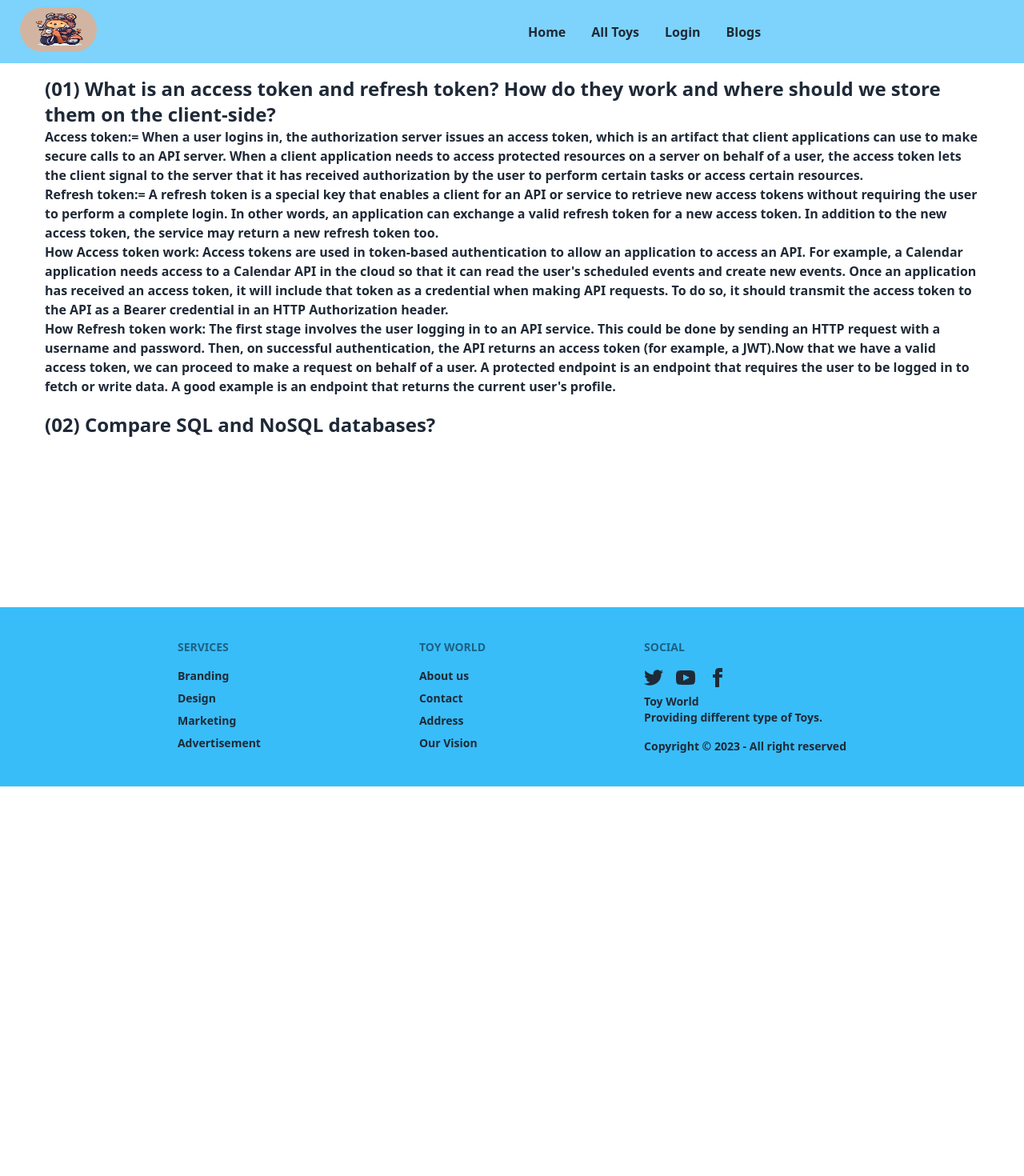
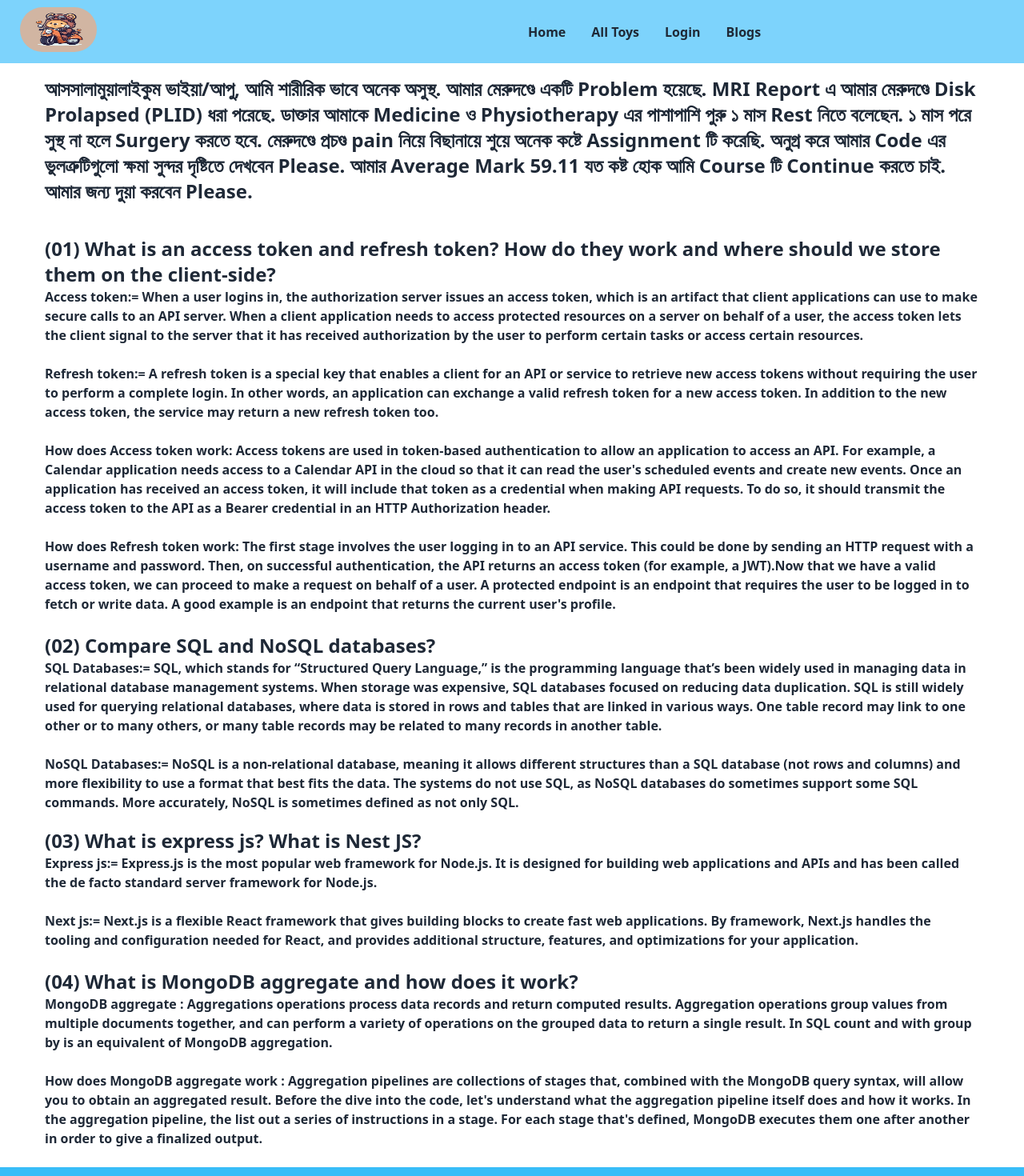
Before and after one commit to JobaerAbdi/toy-world-client-side, a React (Vite) app: page /blogs in a window 1280 px wide. Shown: the top 1470 px of the page at 80% size. Before the commit the page ends 983 px from the top, so only its background shows below. Built offline with nearby package versions, Linux system fonts and the light colour scheme; no server answers.

Commit message:
Blog page done

```diff
--- a/src/components/Blogs/Blogs.jsx
+++ b/src/components/Blogs/Blogs.jsx
@@ -1,11 +1,21 @@
 const Blogs = () => {
   return (
     <div className="px-14">
+      <p className="font-bold text-2xl mb-10">
+        আসসালামুয়ালাইকুম ভাইয়া/আপু, আমি শারীরিক ভাবে অনেক অসুস্থ. আমার মেরুদণ্ডে
+        একটি Problem হয়েছে. MRI Report এ আমার মেরুদণ্ডে Disk Prolapsed (PLID)
+        ধরা পরেছে. ডাক্তার আমাকে Medicine ও Physiotherapy এর পাশাপাশি পুরু ১ মাস
+        Rest নিতে বলেছেন. ১ মাস পরে সুস্থ না হলে Surgery করতে হবে. মেরুদণ্ডে
+        প্রচণ্ড pain নিয়ে বিছানায়ে শুয়ে অনেক কষ্টে Assignment টি করেছি. অনুগ্র
+        করে আমার Code এর ভুলত্রুটিগুলো ক্ষমা সুন্দর দৃষ্টিতে দেখবেন Please. আমার
+        Average Mark 59.11 যত কষ্ট হোক আমি Course টি Continue করতে চাই. আমার
+        জন্য দুয়া করবেন Please.{" "}
+      </p>
       <h1 className="text-2xl font-bold">
         (01) What is an access token and refresh token? How do they work and
         where should we store them on the client-side?
       </h1>
-      <p className="font-semibold">
+      <p className="font-semibold mb-6">
         Access token:= When a user logins in, the authorization server issues an
         access token, which is an artifact that client applications can use to
         make secure calls to an API server. When a client application needs to
@@ -14,15 +24,15 @@ const Blogs = () => {
         authorization by the user to perform certain tasks or access certain
         resources.
       </p>
-      <p className="font-semibold">
+      <p className="font-semibold mb-6">
         Refresh token:= A refresh token is a special key that enables a client
         for an API or service to retrieve new access tokens without requiring
         the user to perform a complete login. In other words, an application can
         exchange a valid refresh token for a new access token. In addition to
         the new access token, the service may return a new refresh token too.
       </p>
-      <p className="font-semibold">
-        How Access token work: Access tokens are used in token-based
+      <p className="font-semibold mb-6">
+        How does Access token work: Access tokens are used in token-based
         authentication to allow an application to access an API. For example, a
         Calendar application needs access to a Calendar API in the cloud so that
         it can read the user's scheduled events and create new events. Once an
@@ -31,10 +41,10 @@ const Blogs = () => {
         access token to the API as a Bearer credential in an HTTP Authorization
         header.
       </p>
-      <p className="font-semibold">
-        How Refresh token work: The first stage involves the user logging in to
-        an API service. This could be done by sending an HTTP request with a
-        username and password. Then, on successful authentication, the API
+      <p className="font-semibold mb-6">
+        How does Refresh token work: The first stage involves the user logging
+        in to an API service. This could be done by sending an HTTP request with
+        a username and password. Then, on successful authentication, the API
         returns an access token (for example, a JWT).Now that we have a valid
         access token, we can proceed to make a request on behalf of a user. A
         protected endpoint is an endpoint that requires the user to be logged in
@@ -44,6 +54,56 @@ const Blogs = () => {
       <h1 className="text-2xl font-bold mt-5">
         (02) Compare SQL and NoSQL databases?
       </h1>
+      <p className="font-semibold mb-6">
+        SQL Databases:= SQL, which stands for “Structured Query Language,” is
+        the programming language that’s been widely used in managing data in
+        relational database management systems. When storage was expensive, SQL
+        databases focused on reducing data duplication. SQL is still widely used
+        for querying relational databases, where data is stored in rows and
+        tables that are linked in various ways. One table record may link to one
+        other or to many others, or many table records may be related to many
+        records in another table.
+      </p>
+      <p className="font-semibold">
+        NoSQL Databases:= NoSQL is a non-relational database, meaning it allows
+        different structures than a SQL database (not rows and columns) and more
+        flexibility to use a format that best fits the data. The systems do not
+        use SQL, as NoSQL databases do sometimes support some SQL commands. More
+        accurately, NoSQL is sometimes defined as not only SQL.
+      </p>
+      <h1 className="text-2xl font-bold mt-5">
+        (03) What is express js? What is Nest JS?
+      </h1>
+      <p className="font-semibold mb-6">
+        Express js:= Express.js is the most popular web framework for Node.js.
+        It is designed for building web applications and APIs and has been
+        called the de facto standard server framework for Node.js.
+      </p>
+      <p className="font-semibold mb-6">
+        Next js:= Next.js is a flexible React framework that gives building
+        blocks to create fast web applications. By framework, Next.js handles
+        the tooling and configuration needed for React, and provides additional
+        structure, features, and optimizations for your application.
+      </p>
+      <h1 className="text-2xl font-bold mt-5">
+        (04) What is MongoDB aggregate and how does it work?
+      </h1>
+      <p className="font-semibold mb-6">
+        MongoDB aggregate : Aggregations operations process data records and
+        return computed results. Aggregation operations group values from
+        multiple documents together, and can perform a variety of operations on
+        the grouped data to return a single result. In SQL count and with group
+        by is an equivalent of MongoDB aggregation.
+      </p>
+      <p className="font-semibold mb-6">
+        How does MongoDB aggregate work : Aggregation pipelines are collections
+        of stages that, combined with the MongoDB query syntax, will allow you
+        to obtain an aggregated result. Before the dive into the code, let's
+        understand what the aggregation pipeline itself does and how it works.
+        In the aggregation pipeline, the list out a series of instructions in a
+        stage. For each stage that's defined, MongoDB executes them one after
+        another in order to give a finalized output.
+      </p>
     </div>
   );
 };
```
